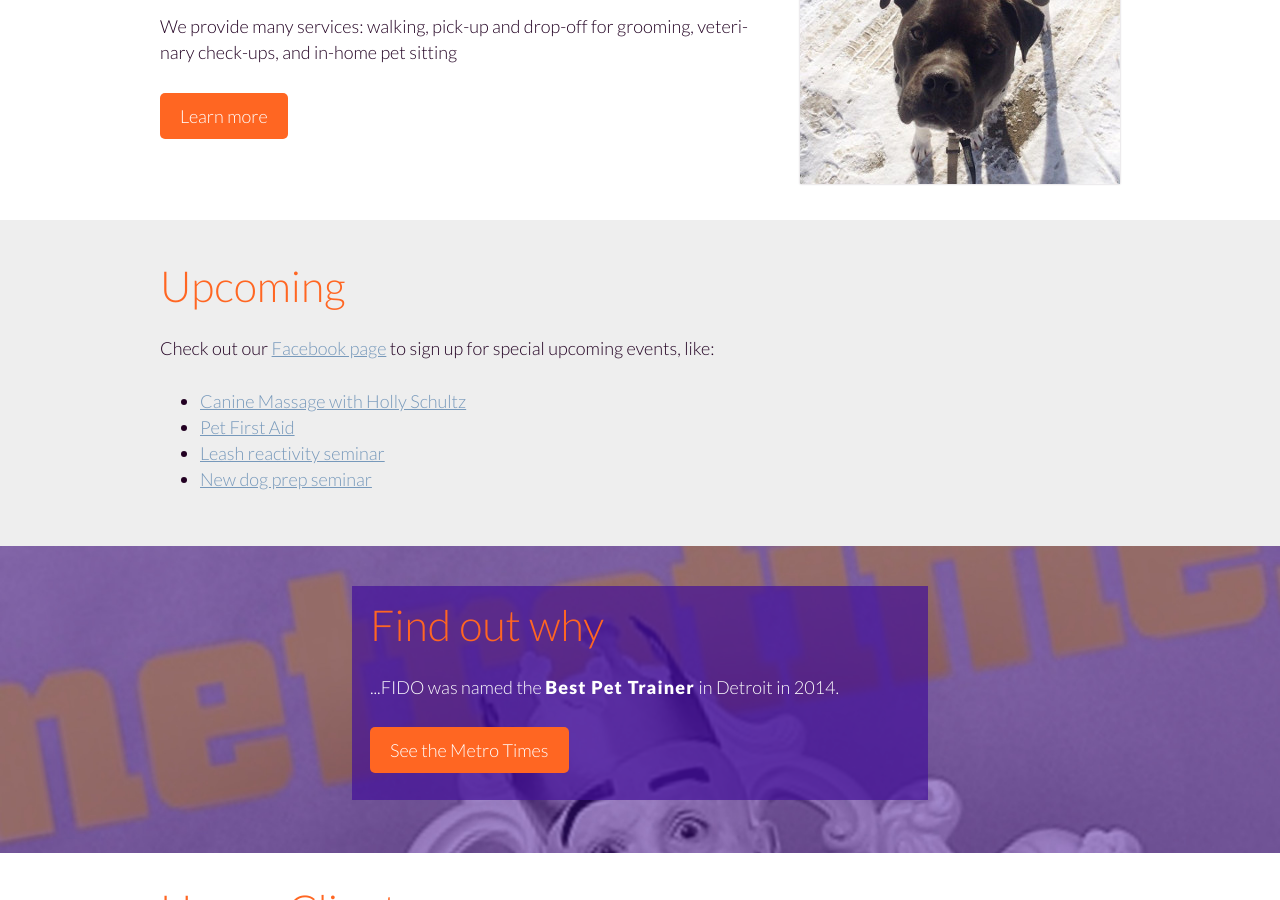
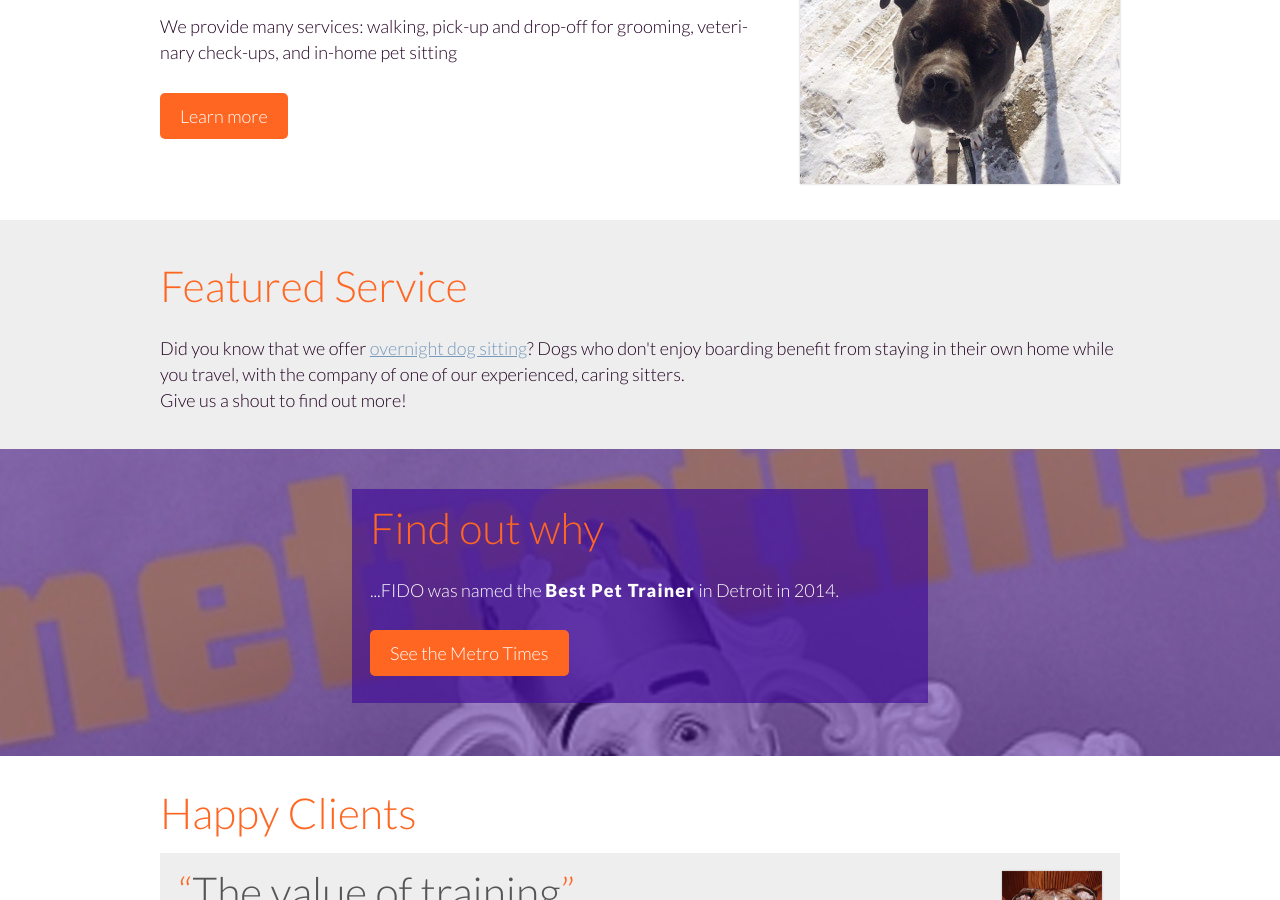
Before and after one commit to fidodogtraining/fidodogtraining.github.io, a Jekyll site: the page built from index.html, in a window 1280 px wide and 900 px high, scrolled down 2038 px. Built offline with Jekyll 4.4.1, drawn with Linux system fonts in a browser that asks for light colours.

Commit message:
Changed facebook events to dog sitting on front page

```diff
--- a/_includes/free.html
+++ b/_includes/free.html
@@ -1,11 +1,8 @@
 <section class="region region-free highlight"><div class="inner">
-  <h2>Upcoming</h2>
-  <p>Check out our <a href="https://www.facebook.com/FidoPersonalDogTraining">Facebook page</a>
-  to sign up for special upcoming events, like:</p>
-  <ul>
-    <li><a href="https://www.facebook.com/events/1608893642690156/">Canine Massage with Holly Schultz</a></li>
-    <li><a href="https://www.facebook.com/events/1604130019871677/">Pet First Aid</a></li>
-    <li><a href="https://www.facebook.com/events/554987291270443/">Leash reactivity seminar</a></li>
-    <li><a href="https://www.facebook.com/events/1389216611397761/">New dog prep seminar</a></li>
-  </ul>
+  <h2>Featured Service</h2>
+  <p>Did you know that we offer <a href="/walking/#overnight-in-home-pet-sitting"> overnight dog sitting</a>?
+      Dogs who don't enjoy boarding benefit from staying in their own home while you
+      travel, with the company of one of our experienced, caring sitters.<br />
+      Give us a shout to find out more!
+  </p>
 </div></section>
```
